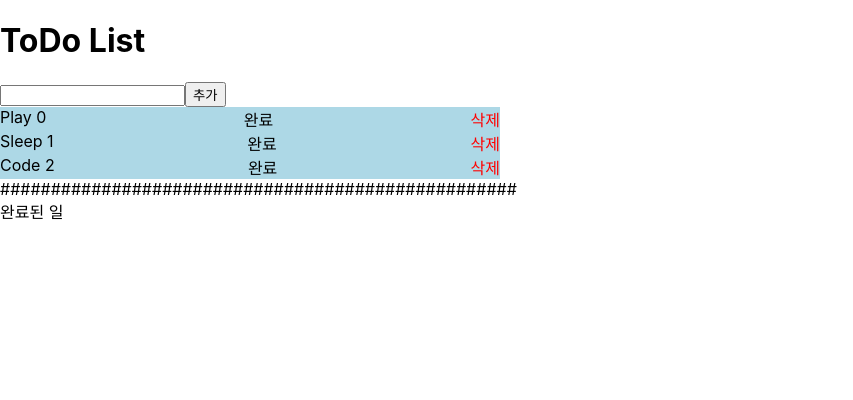
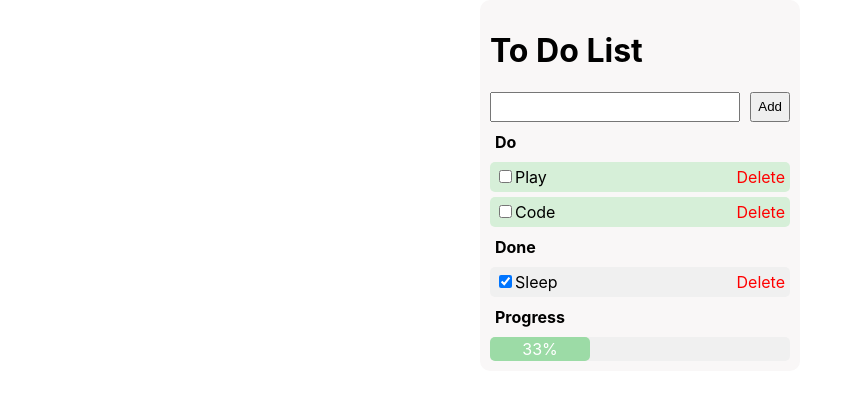
Before and after one commit to hmuri/TodoList, a React (Create React App) app: page / in a window 1280 px wide. Shown: the top 400 px of the page, without its empty margins (0-853 px from the left). Built offline with nearby package versions, Linux system fonts and the light colour scheme.

Commit message:
feat: Add task completion feature and progress bar updates

```diff
--- a/src/App.js
+++ b/src/App.js
@@ -2,12 +2,16 @@ import React, { useState } from "react";
 import styled from "styled-components";
 
 function App() {
-  const [tasks, setTasks] = useState(["Play", "Sleep", "Code"]);
+  const [tasks, setTasks] = useState([
+    { name: "Play", completed: false },
+    { name: "Sleep", completed: true },
+    { name: "Code", completed: false },
+  ]);
   const [input, setInput] = useState("");
 
   const handleAddTask = () => {
     if (input) {
-      setTasks([...tasks, input]);
+      setTasks([...tasks, { name: input, completed: false }]);
       setInput("");
     }
   };
@@ -17,43 +21,156 @@ function App() {
   };
 
   const handleDelete = (index) => {
-    const newTasks = tasks.filter((task, i) => i !== index);
+    const newTasks = tasks.filter((_, i) => i !== index);
     setTasks(newTasks);
   };
 
+  const handleComplete = (index) => {
+    setTasks(
+      tasks.map((task, i) =>
+        i === index ? { ...task, completed: !task.completed } : task
+      )
+    );
+  };
+
+  const completionRate =
+    (tasks.filter((task) => task.completed).length / tasks.length) * 100;
+
   return (
-    <div>
-      <h1>ToDo List</h1>
-      <input type="text" value={input} onChange={handleChange} />
-      <button onClick={handleAddTask}>추가</button>
+    <Container>
+      <h1>To Do List</h1>
+      <FormContainer>
+        <Input type="text" value={input} onChange={handleChange} />
+        <Button onClick={handleAddTask}>Add</Button>
+      </FormContainer>
+      <HeaderText>Do</HeaderText>
       <div>
-        {tasks.map((task, index) => (
-          <TaskBox>
-            {" "}
-            <div key={index}>
-              {task} {index}
-            </div>
-            <div>완료</div>
-            <DeleteText onClick={() => handleDelete(index)}>삭제</DeleteText>
-          </TaskBox>
-        ))}
-        ###################################################
-        <div>완료된 일</div>
+        {tasks.map(
+          (task, index) =>
+            !task.completed && (
+              <TaskBox key={index} completed={task.completed}>
+                <div>
+                  <input
+                    type="checkbox"
+                    checked={task.completed}
+                    onChange={() => handleComplete(index)}
+                  />
+                  {task.name}
+                </div>
+                <DeleteText onClick={() => handleDelete(index)}>
+                  Delete
+                </DeleteText>
+              </TaskBox>
+            )
+        )}
+        <HeaderText>Done</HeaderText>
+        {tasks.map(
+          (task, index) =>
+            task.completed && (
+              <TaskBox key={index} completed={task.completed}>
+                <div>
+                  <input
+                    type="checkbox"
+                    checked={task.completed}
+                    onChange={() => handleComplete(index)}
+                  />
+                  {task.name}
+                </div>
+                <DeleteText onClick={() => handleDelete(index)}>
+                  Delete
+                </DeleteText>
+              </TaskBox>
+            )
+        )}
       </div>
-    </div>
+      <HeaderText>Progress</HeaderText>
+      <div>
+        <ProgressBarContainer>
+          <ProgressBar width={completionRate}>
+            {`${Math.round(completionRate)}%`}
+          </ProgressBar>
+        </ProgressBarContainer>
+      </div>
+    </Container>
   );
 }
 
 export default App;
 
-const TaskBox = styled.div`
-  width: 500px;
-  background-color: lightblue;
+const Container = styled.div`
+  width: 300px;
+  background-color: #f9f7f7;
+  margin: auto;
+  padding: 10px;
+  border-radius: 10px;
+`;
+
+const FormContainer = styled.div`
   display: flex;
   justify-content: space-between;
+  align-items: center;
+  width: 100%;
+  height: 30px;
+`;
+
+const Input = styled.input`
+  box-sizing: border-box;
+  height: 100%;
+
+  flex-grow: 1;
+
+  margin-right: 10px;
+`;
+
+const Button = styled.button`
+  box-sizing: border-box;
+  height: 100%;
+
+  cursor: pointer;
+`;
+
+const TaskBox = styled.div`
+  width: 100%;
+  background-color: ${(props) => (props.completed ? "#F0F0F0" : "#D6EFD8")};
+  display: flex;
+  justify-content: space-between;
+
+  box-sizing: border-box;
+  padding: 5px;
+  margin: 5px 0;
+
+  border-radius: 5px;
 `;
 
 const DeleteText = styled.div`
   color: red;
   cursor: pointer;
 `;
+
+const HeaderText = styled.div`
+  padding: 5px;
+  font-weight: bold;
+  margin: 5px 0;
+`;
+
+const ProgressBarContainer = styled.div`
+  width: 100%;
+  background-color: #f0f0f0;
+  border-radius: 5px;
+  height: 24px;
+`;
+
+const ProgressBar = styled.div`
+  height: 100%;
+  background-color: #9cdba6;
+  width: ${(props) => props.width}%;
+  border-radius: 5px;
+
+  text-align: center;
+  display: flex;
+  align-items: center;
+  justify-content: center;
+
+  color: white;
+  visibility: ${(props) => (props.width > 0 ? "visible" : "hidden")};
+`;
```
